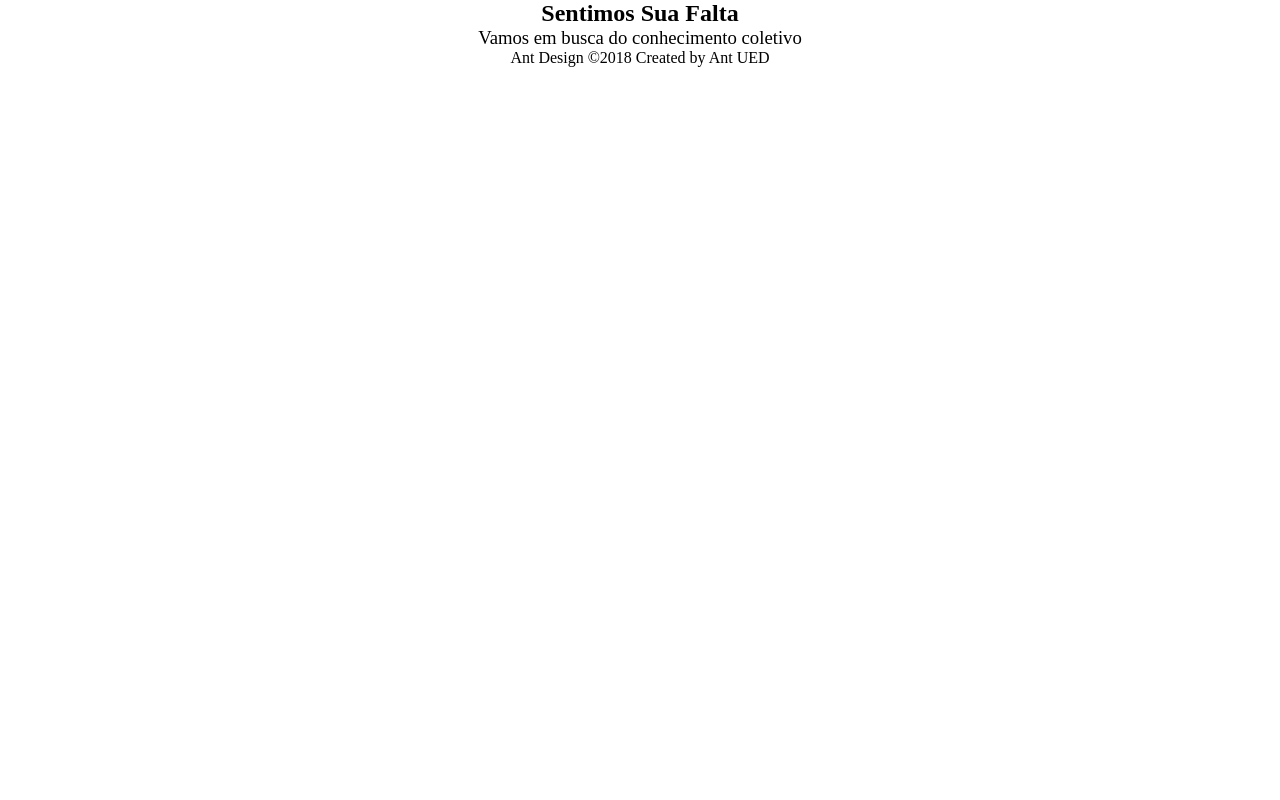
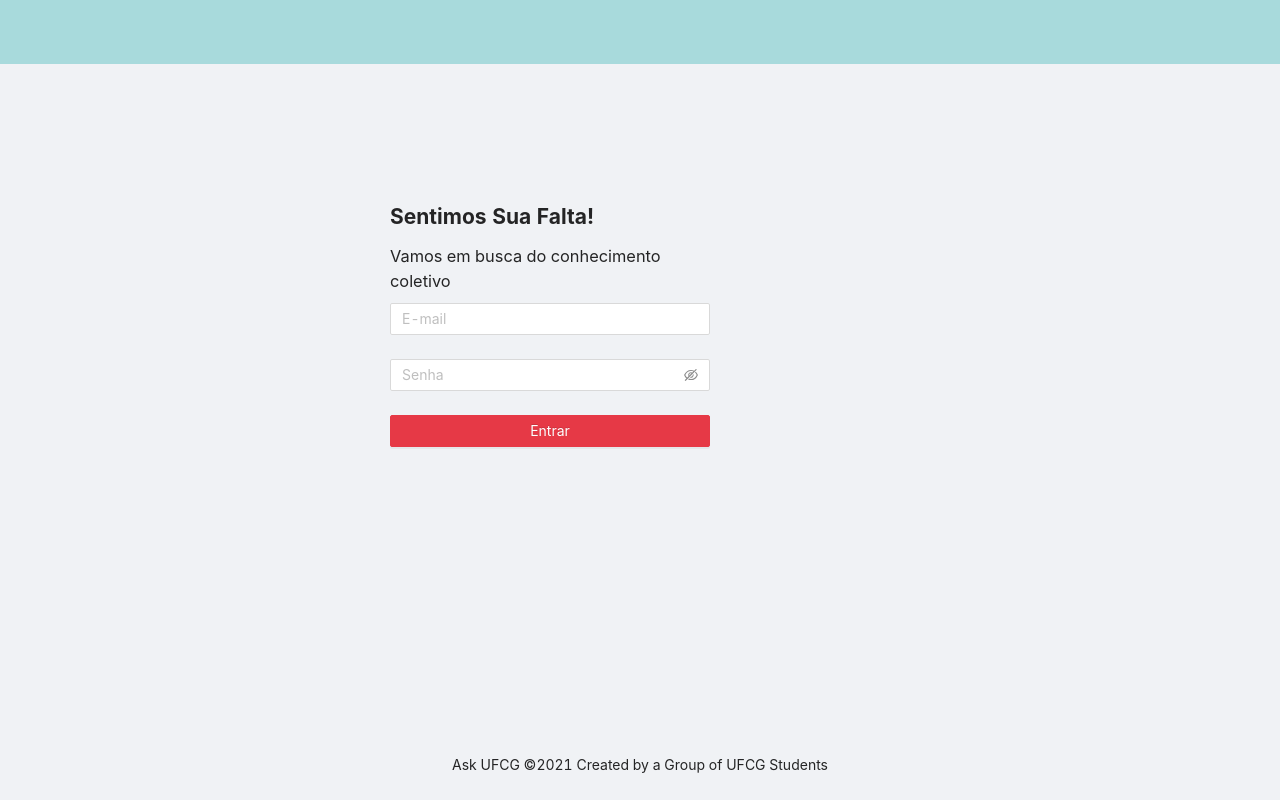
Before and after one commit to Ask-UFCG/projeto-novo-front, a React (Create React App) app in the folder ask-ufcg/: page / in a window 1280 px wide. Built offline with nearby package versions, Linux system fonts and the light colour scheme.

Commit message:
criando tela de login

```diff
--- a/ask-ufcg/src/App.js
+++ b/ask-ufcg/src/App.js
@@ -1,11 +1,15 @@
-import Login from './page/Login/login'
-
-function App() {
-  return (
-    <div>
-      <Login />
-    </div>
-  )
+import React from 'react';
+import Login from './page/Login/login';
+import { observer } from 'mobx-react';
+@observer
+class App extends React.Component {
+  render() {
+    return (
+      <div>
+        <Login />
+      </div>
+    );
+  }
 }
 
-export default App
+export default App;
--- a/ask-ufcg/src/index.css
+++ b/ask-ufcg/src/index.css
@@ -1,7 +1 @@
-* {
-  padding: 0;
-  margin: 0;
-  vertical-align: baseline;
-  list-style: none;
-  border: 0;
-}
+@import '~antd/dist/antd.css';
--- a/ask-ufcg/src/page/Login/login.css
+++ b/ask-ufcg/src/page/Login/login.css
@@ -23,3 +23,23 @@
   float: right;
   margin: 16px 0 16px 24px;
 }
+
+.hl-input:disabled {
+  color: #555 !important;
+}
+
+.center-content {
+  position: fixed;
+  width: 500px;
+  height: 200px;
+  top: 50%;
+  left: 50%;
+  margin-top: -200px;
+  margin-left: -250px;
+}
+
+.style-button {
+  width: 100%;
+  background-color: #E63946;
+  border-color: #E63946;
+}
--- a/ask-ufcg/src/page/Login/login.js
+++ b/ask-ufcg/src/page/Login/login.js
@@ -1,39 +1,94 @@
-import './login.css'
-import React from 'react'
-import { Layout, Menu, Breadcrumb, Row, Input, Button } from 'antd'
-import Form from 'antd/lib/form/Form'
-const { Header, Content, Footer } = Layout
+import './login.css';
+import React from 'react';
+import { Layout, Row, Input, Button, Form, Col } from 'antd';
+const { Header, Content, Footer } = Layout;
+import { observer } from 'mobx-react';
 
+@observer
 class Login extends React.Component {
+  onFinish = (values) => {
+    console.log('Success:', values);
+  };
+
+  onFinishFailed = (errorInfo) => {
+    console.log('Failed:', errorInfo);
+  };
+
   render() {
     return (
       <>
-        <Layout className="layout">
-          <Header>
-            <div className="logo" />
-          </Header>
+        <Layout style={{ minHeight: '100vh' }}>
+          <Header style={{ backgroundColor: '#A8DADC' }}></Header>
           <Content
             style={{
+              textAlign: 'center',
               padding: '0 50px',
-              textAlign: 'center',
             }}
           >
             <Row>
-              <h1 className="title-login">Sentimos Sua Falta</h1>
-            </Row>
-            <Row style={{ margin: '0px' }}>
-              <h3 className="subtitle-login">Vamos em busca do conhecimento coletivo</h3>
-            </Row>
-            <Row>
-              <Form></Form>
+              <Col xs={2} sm={4} md={6} lg={8} xl={9} />
+              <Col
+                xs={20}
+                sm={16}
+                md={12}
+                lg={12}
+                xl={6}
+                className='center-content'
+              >
+                <Row style={{ textAlign: 'left' }}>
+                  <Col span={24}>
+                    <h1 className='title-login'>Sentimos Sua Falta!</h1>
+                  </Col>
+                </Row>
+                <Row style={{ textAlign: 'left' }}>
+                  <Col span={24}>
+                    <h3 className='subtitle-login'>
+                      Vamos em busca do conhecimento coletivo
+                    </h3>
+                  </Col>
+                </Row>
+                <Form
+                  onFinish={this.onFinish}
+                  onFinishFailed={this.onFinishFailed}
+                >
+                  <Form.Item>
+                    <Row>
+                      <Col span={24}>
+                        <Input placeholder={'E-mail'} />
+                      </Col>
+                    </Row>
+                  </Form.Item>
+
+                  <Form.Item>
+                    <Row>
+                      <Col span={24}>
+                        <Input.Password placeholder={'Senha'} />
+                      </Col>
+                    </Row>
+                  </Form.Item>
+
+                  <Form.Item>
+                    <Button
+                      type='primary'
+                      htmlType='submit'
+                      className='style-button'
+                    >
+                      Entrar
+                    </Button>
+                  </Form.Item>
+                </Form>
+              </Col>
+              <Col xs={2} sm={4} md={6} lg={8} xl={9} />
             </Row>
           </Content>
-          <Footer style={{ textAlign: 'center' }}>Ant Design ©2018 Created by Ant UED</Footer>
+          <Footer style={{ textAlign: 'center' }}>
+            Ask UFCG ©2021 Created by a Group of UFCG Students
+          </Footer>
         </Layout>
       </>
-    )
+    );
   }
 }
-Login.displayName = 'Login'
+Login.displayName = 'Login';
 
-export default Login
+export default Login;
```
Also changed, not shown: ask-ufcg/src/index.js (+5 -5 lines).
